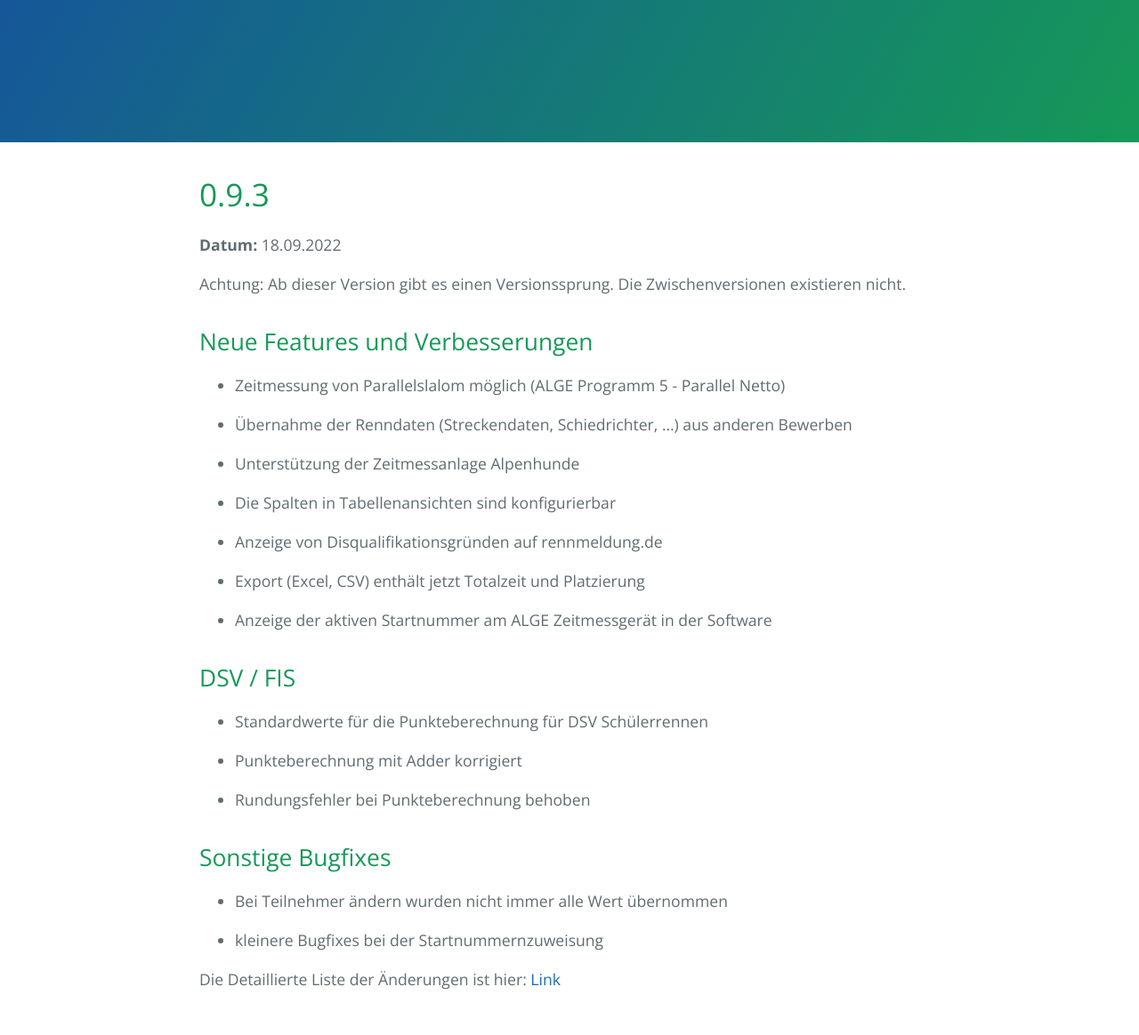
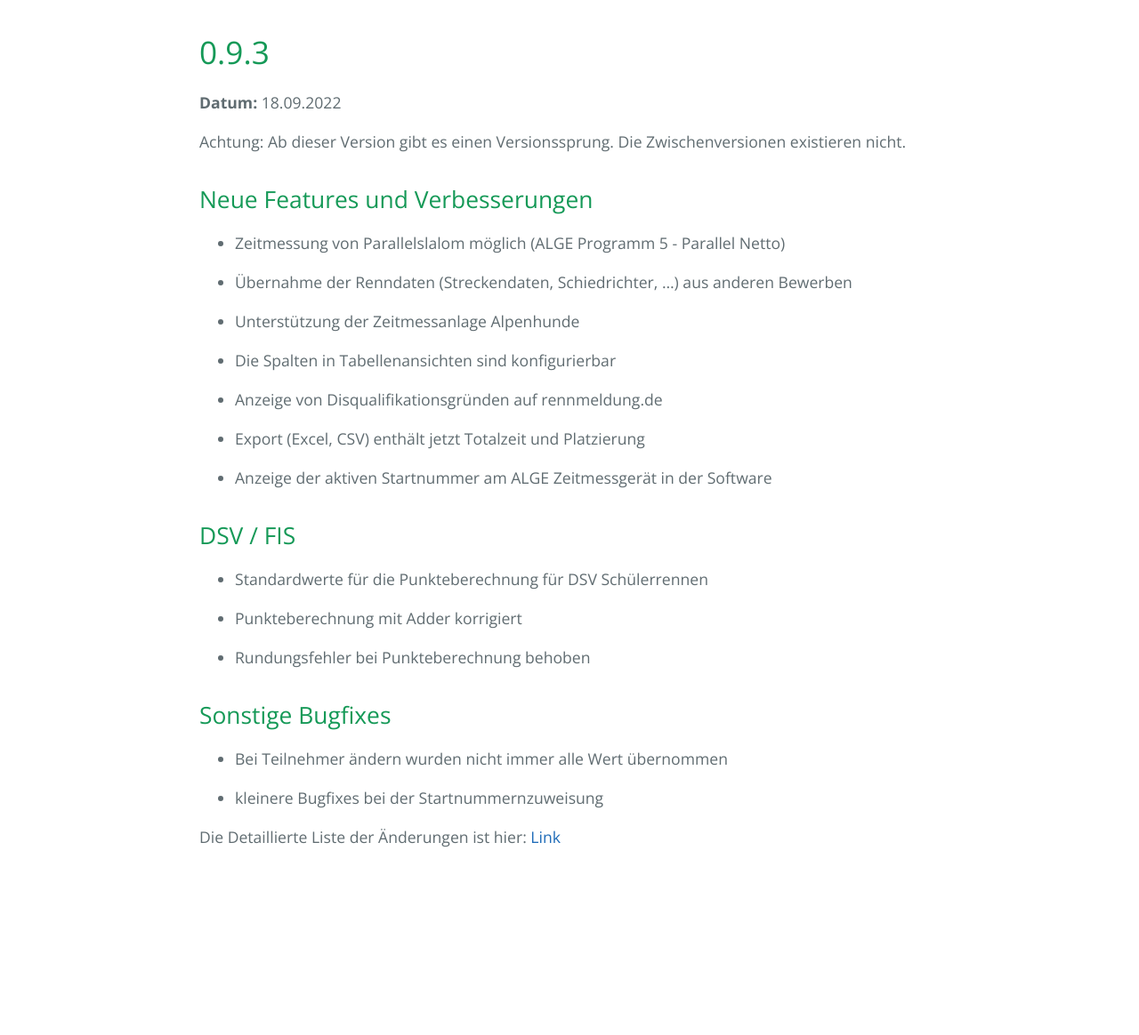
Before and after one commit to RaceHorology/rh-update, a Jekyll site: the page built from versions/0.9.3.md, in a window 1280 px wide. Shown: the whole page at 89% size. Built offline with Jekyll 4.4.1, drawn with Linux system fonts in a browser that asks for light colours; our own code applies the rules of GitHub Pages for plain Markdown files; after the commit the page ends 1004 px from its top, so only the background shows below that.

Commit message:
remove header again

```diff
--- a/_layouts/default.html
+++ b/_layouts/default.html
@@ -15,9 +15,6 @@
   <body>
     <a id="skip-to-content" href="#content">Skip to the content.</a>
 
-    <header class="page-header" role="banner">
-    </header>
-
     <main id="content" class="main-content" role="main">
       {{ content }}
 
```
